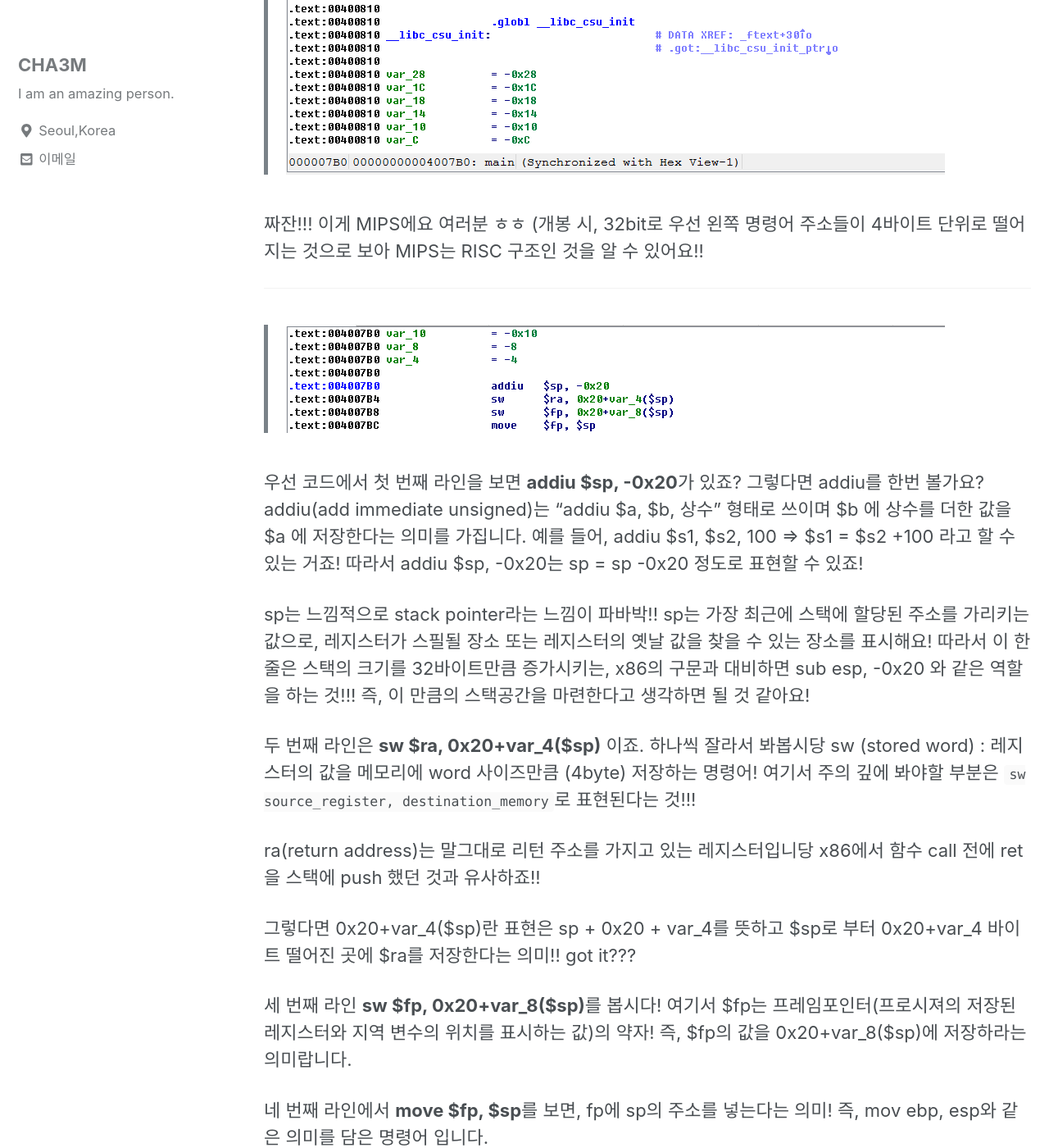
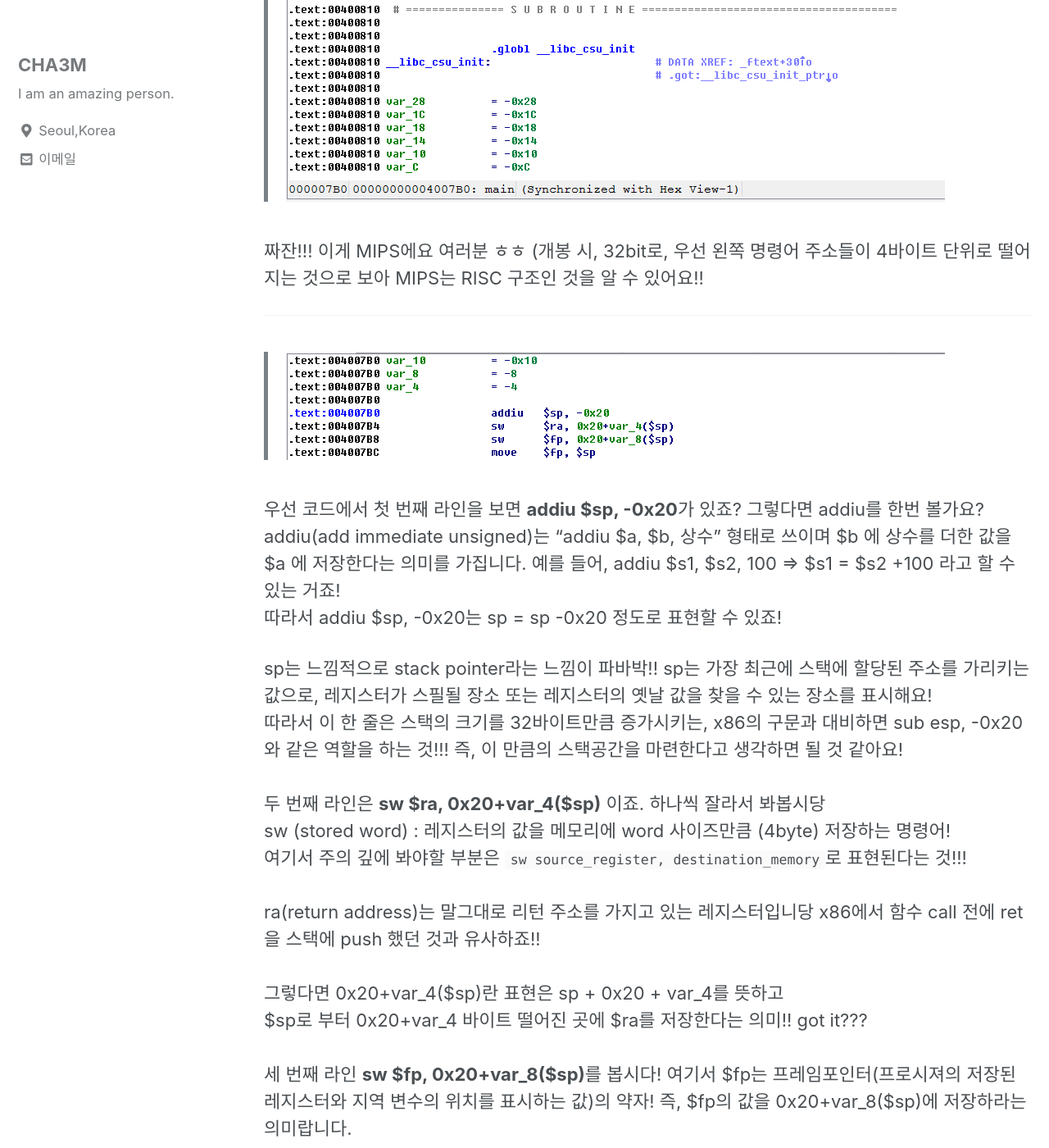
Before and after one commit to Hanchaemin/CHA3M.github.io, a Jekyll site: the page built from _posts/2018-09-28-mips_Hello_World.md, in a window 1280 px wide and 1400 px high, scrolled down 5093 px. Shown: the whole window at 82% size. Built offline with Jekyll 4.4.1, drawn with Linux system fonts in a browser that asks for light colours; nearby versions of some CDN libraries; comment, search, counter and statistics services are not loaded; some of the changed text lies outside the part shown.

Commit message:
Update 2018-09-28-mips_Hello_World.md

```diff
--- a/_posts/2018-09-28-mips_Hello_World.md
+++ b/_posts/2018-09-28-mips_Hello_World.md
@@ -19,7 +19,8 @@ MIPS 정복에 함께하게 되신걸 환영합니다!!! 우왕~~~
 MIPS는 임베디드... 공유기... 임베디드... 네, 뭐 이런데 쓰인다고 알고있습니다 ㅎㅎ
 
 ## MIPS란 무엇일까?
-MIPS(Microprocessor without Interlocked Pipeline Stages)란 MIPS Technologies에서 개발한 RISC 기반의 명령어 집합 체계이다. MIPS 명령어 체계는 굉장히 깔끔하게 설계되어있기때문에 많은 대학교의 컴퓨터 아키텍처 강좌과목에서 가르치고 있다. by 나무위키 (출처 : https://namu.wiki/w/MIPS)
+MIPS(Microprocessor without Interlocked Pipeline Stages)란 MIPS Technologies에서 개발한 RISC 기반의 명령어 집합 체계이다. MIPS 명령어 체계는 굉장히 깔끔하게 설계되어있기때문에 많은 대학교의 컴퓨터 아키텍처 강좌과목에서 가르치고 있다.
+by 나무위키 (출처 : https://namu.wiki/w/MIPS)
 
 처음부터 동공지진이 일어나네여 ㅇㅁㅇ...
 
@@ -105,8 +106,7 @@ MIPS 레지스터의 호출 규약은 일반적으로 사용되는 O32 ABI와 N6
 
 >![]({{ site.baseurl }}/assets/images/mips/mips_05.png)
 
-짜잔!!! 이게 MIPS에요 여러분 ㅎㅎ (개봉 시, 32bit로
-우선 왼쪽 명령어 주소들이 4바이트 단위로 떨어지는 것으로 보아 MIPS는 RISC 구조인 것을 알 수 있어요!!
+짜잔!!! 이게 MIPS에요 여러분 ㅎㅎ (개봉 시, 32bit로, 우선 왼쪽 명령어 주소들이 4바이트 단위로 떨어지는 것으로 보아 MIPS는 RISC 구조인 것을 알 수 있어요!!
 
 ---
 
@@ -118,20 +118,19 @@ addiu(add immediate unsigned)는 "addiu $a, $b, 상수" 형태로 쓰이며 $b
 
 sp는 느낌적으로 stack pointer라는 느낌이 파바박!! sp는 가장 최근에 스택에 할당된 주소를 가리키는 값으로, 레지스터가 스필될 장소 또는 레지스터의 옛날 값을 찾을 수 있는 장소를 표시해요!
 따라서 이 한 줄은 스택의 크기를 32바이트만큼 증가시키는, x86의 구문과 대비하면 sub esp, -0x20 와 같은 역할을 하는 것!!! 즉, 이 만큼의 스택공간을 마련한다고 생각하면 될 것 같아요!
-
+<br>
 두 번째 라인은 **sw $ra, 0x20+var_4($sp)** 이죠. 하나씩 잘라서 봐봅시당
 sw (stored word) : 레지스터의 값을 메모리에 word 사이즈만큼 (4byte) 저장하는 명령어!
 여기서 주의 깊에 봐야할 부분은 `sw source_register, destination_memory`로 표현된다는 것!!!
-
+<br>
 ra(return address)는 말그대로 리턴 주소를 가지고 있는 레지스터입니당 x86에서 함수 call 전에 ret을 스택에 push 했던 것과 유사하죠!!
-
+<br>
 그렇다면 0x20+var_4($sp)란 표현은 sp + 0x20 + var_4를 뜻하고
 $sp로 부터 0x20+var_4 바이트 떨어진 곳에 $ra를 저장한다는 의미!! got it???
-
+<br>
 세 번째 라인 **sw $fp, 0x20+var_8($sp)**를 봅시다! 여기서 $fp는 프레임포인터(프로시져의 저장된 레지스터와 지역 변수의 위치를 표시하는 값)의 약자! 즉, $fp의 값을 0x20+var_8($sp)에 저장하라는 의미랍니다.
-
-네 번째 라인에서 **move $fp, $sp**를 보면, fp에 sp의 주소를 넣는다는 의미! 즉, mov ebp, esp와 같은
- 의미를 담은 명령어 입니다.
+<br>
+네 번째 라인에서 **move $fp, $sp**를 보면, fp에 sp의 주소를 넣는다는 의미! 즉, mov ebp, esp와 같은 의미를 담은 명령어 입니다.
 
 ---
 
@@ -140,7 +139,7 @@ $sp로 부터 0x20+var_4 바이트 떨어진 곳에 $ra를 저장한다는 의
 자자, 이어서 아직 보지못한 명령어 위주로 쭉 봐봅시당~
 **li $gp, 0x419010**
 $gp는 전역 포인터(global pointer)로 정적 데이터를 가리키는데 사용하도록 예약된 레지스터이며, li 명령어는 $gp에 0x419010이라는 상수를 로드한다는 것을 의미합니다~
-
+<br>
 **lui $v0, 0x40**
 lui 연산은 해당 레지스터의 상위 두바이트에 값을 로드하는 명령어인데요, 따라서 v0 = 0x00400000와 같이 표현할 수 있을 것입니다.
 
@@ -148,29 +147,29 @@ lui 연산은 해당 레지스터의 상위 두바이트에 값을 로드하는
 >![]({{ site.baseurl }}/assets/images/mips/mips_08.png)
 
 이제 얼마남지 않았어요 여러분!!! 조금만 더 힘을냅시다!!!
-
+<br>
 **la $v0, puts**
 la 명령어는 load address를 의미하는 명령어 같은데요, v0에 puts의 주소 값을 입력 받는다고 볼 수 있을 것 같네요!!!
-
+<br>
 **jalr $t9 ; puts**
 요건 비슷하게 생긴 것들이 몇 개 있는데 자세한 비교는 아래에서 정리해보기로하고!! 일단 jalr라는 명령어는 jump and link register를 뜻하며 $t9 레지스터로 점프하고 다음 명령어의 주소를 $ra에 저장한다는 의미입니다!!!
-
+<br>
 참고로, 중간중간에 있는 nop은 아무것도 하지 않고 지연 슬롯 역할을 하는 명령어랍니당!
-
+<br>
 **lw $gp, 0x20+var_10($fp)**
 load word 명령어로 레지스터를 Destination으로 메모리에서 값을 로드해오는 명령어입니당
 따라서 gp = fp +0x20 +var_10 이 될 것이에요.
-
+<br>
 **jr $ra**
 요 jr 명령어는 아까 jalr 명령어와는 살짝 다르게 $ra 로 점프하여 돌아오지 않는... 명령어랍니다!!!
-
+<br>
 이상으로 Hello World 프로그램에 나오는 명령어 완전(?) 정복!!!
 MIPS 명령어를 이정도 파악하였으면 무적이라고 믿고...
 이만 안녕!!! 하기전에!
-
+<br>
 여러분이 아쉬워할까봐 마지막으로 정리함 하고 갑시당ㅎㅎ
 잊어버리면 안되니까ㅎㅎ
-
+<br>
 ## 정리한번합시다
 
 1. 저장에 쓰이는 sw를 익혔다.
```
